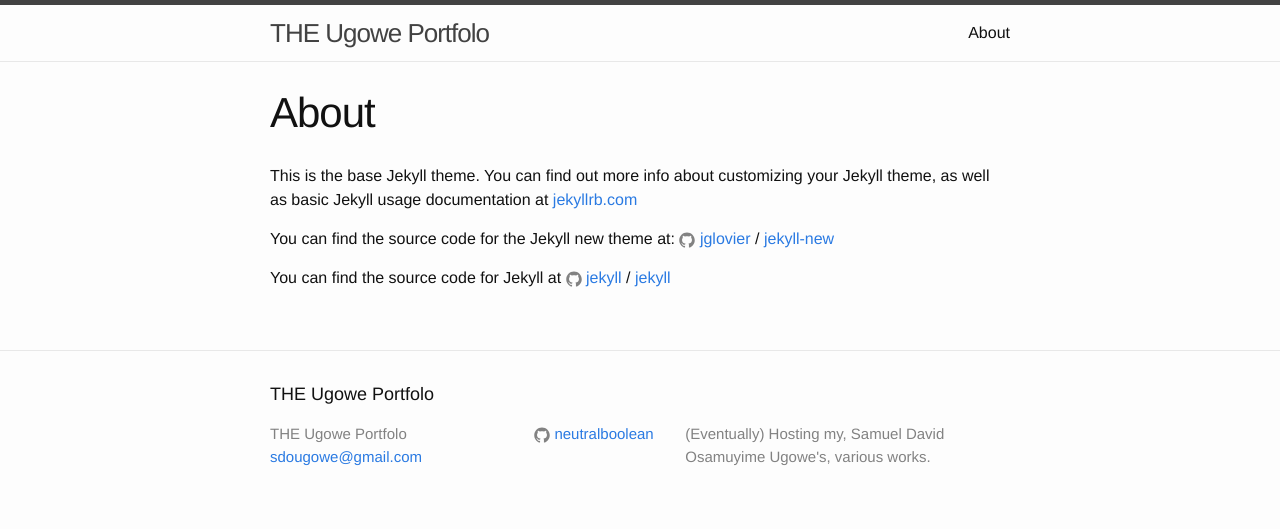
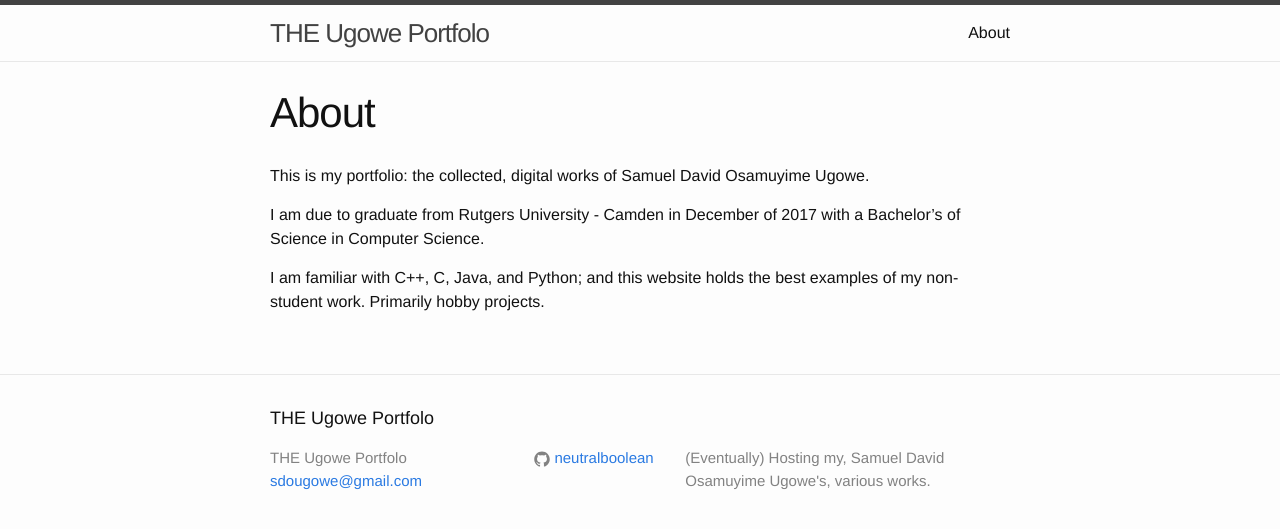
Before and after one commit to neutralboolean/neutralboolean.github.io, a Jekyll site: the page built from about.md, in a window 1280 px wide. Shown: the top 529 px of the page. Built offline with Jekyll 4.4.1, drawn with Linux system fonts in a browser that asks for light colours.

Commit message:
Update about.md

```diff
--- a/about.md
+++ b/about.md
@@ -4,12 +4,8 @@ title: About
 permalink: /about/
 ---
 
-This is the base Jekyll theme. You can find out more info about customizing your Jekyll theme, as well as basic Jekyll usage documentation at [jekyllrb.com](http://jekyllrb.com/)
+This is my portfolio: the collected, digital works of Samuel David Osamuyime Ugowe.
 
-You can find the source code for the Jekyll new theme at:
-{% include icon-github.html username="jglovier" %} /
-[jekyll-new](https://github.com/jglovier/jekyll-new)
+I am due to graduate from Rutgers University - Camden in December of 2017 with a Bachelor's of Science in Computer Science.
 
-You can find the source code for Jekyll at
-{% include icon-github.html username="jekyll" %} /
-[jekyll](https://github.com/jekyll/jekyll)
+I am familiar with C++, C, Java, and Python; and this website holds the best examples of my non-student work. Primarily hobby projects.
```
